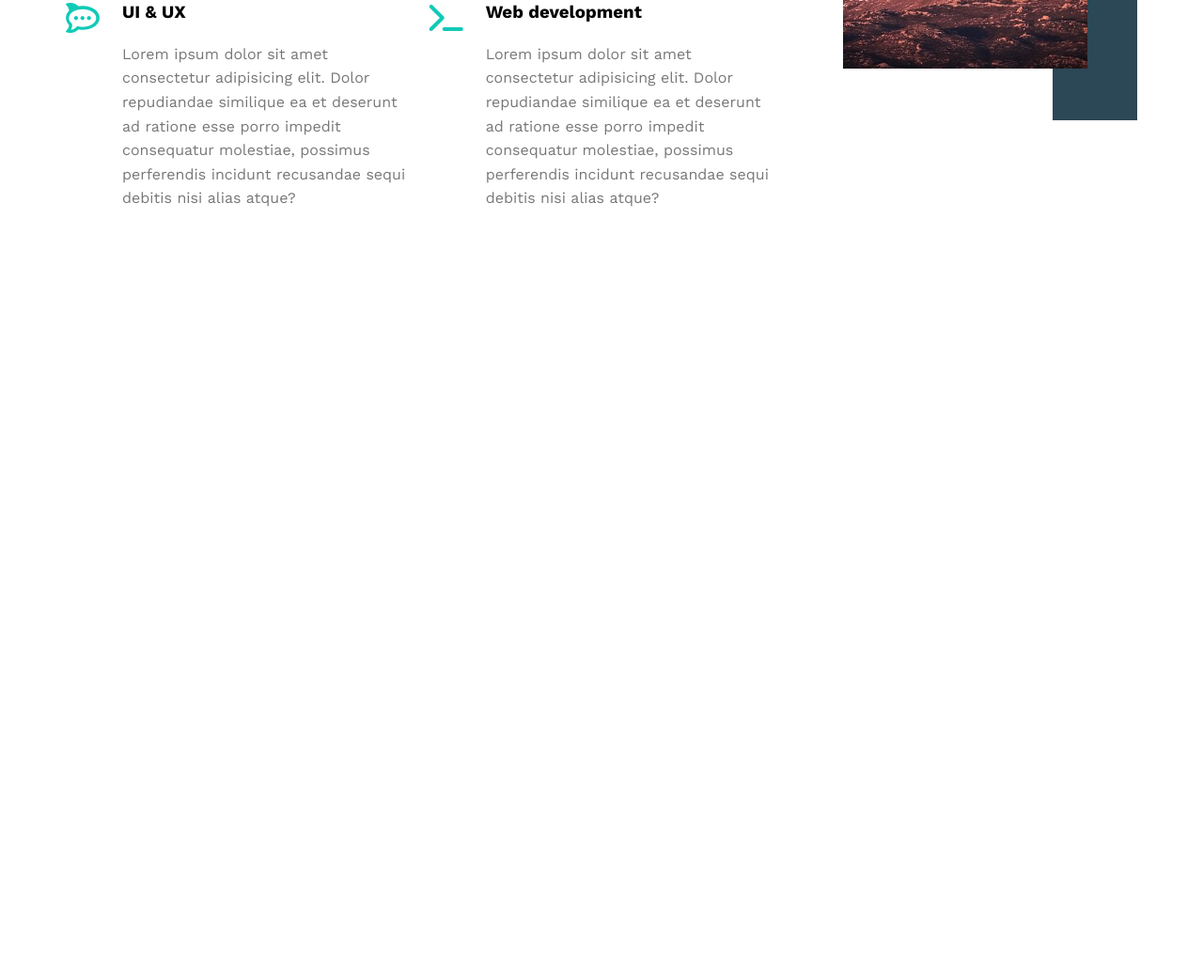
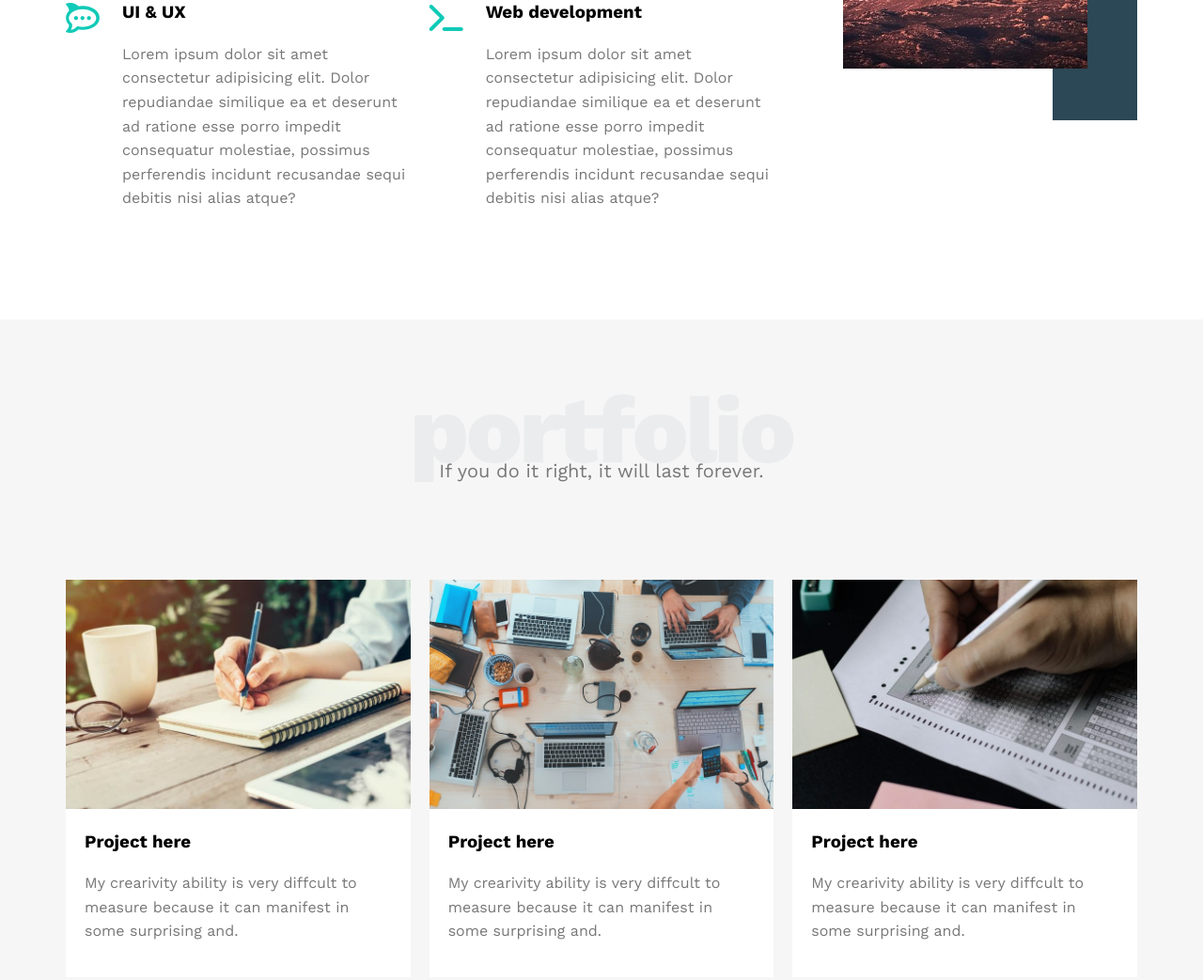
Before and after one commit to TamerHussien/HTML-CSS-Template-1, a plain HTML site: page index.html in a window 1280 px wide. Shown: the part 1835-2878 px from the top of the page at 94% size. Before the commit the page ends 2175 px from the top, so only its background shows below. Drawn offline with nearby package versions, Linux system fonts and the light colour scheme.

Commit message:
create portfolio section

```diff
--- a/css/leon.css
+++ b/css/leon.css
@@ -2,6 +2,8 @@
 :root{
     --mainColor: #10cab7;
     --secondaryColor:#2c4755;
+    --section-padding: 60px;
+    --section-background: #f6f6f6;
 }
 
 /* End Variables */
@@ -119,7 +121,7 @@ body {
     list-style: none;
     margin: 0;
     padding: 0;
-    background-color: #f6f6f6;
+    background-color: var(--section-background);
     position: absolute;
     right: 0;
     min-width: 200px;
@@ -134,7 +136,7 @@ body {
     content: '';
     border-width: 10px;
     border-style: solid;
-    border-color: transparent transparent #f6f6f6 transparent;
+    border-color: transparent transparent var(--section-background) transparent;
     position: absolute;
     right: 5px;
     top: -20px;
@@ -190,10 +192,10 @@ body {
 /* End landing Section */
 
 /* Start Feature Section*/
-.features {
-    padding-bottom: 60px;
-    padding-top: 60px;
-    background-color: #f6f6f6;
+.features, .portfolio {
+    padding-bottom: var(--section-padding);
+    padding-top: var(--section-padding);
+    background-color: var(--section-background);
 }
 
 .features .container {
@@ -225,10 +227,11 @@ body {
 
 /* Start Services Section*/
 .services {
-    padding-bottom: 60px;
-    padding-top: 60px;
+    padding-bottom: var(--section-padding);
+    padding-top: var(--section-padding);
 }
-.services .services-content {
+.services .services-content,
+.portfolio .portfolio-content {
     display: grid;
     grid-template-columns: repeat(auto-fill, minmax(300px, 1fr));
     gap: 20px;
@@ -253,11 +256,13 @@ body {
     flex: 1;
 }
 
-.services h3 {
+.services h3,
+.portfolio h3 {
     margin: 0 0 20px;
 }
 
-.services p {
+.services p,
+.portfolio p  {
     color: #777;
     font-weight: 300px;
     line-height: 1.6;
@@ -289,3 +294,17 @@ body {
     }
 }
 /* End Services Section*/
+
+/* Start Portfolios section */
+.portfolio .card {
+    background-color: white;
+}
+
+.portfolio img {
+    width: 100%;
+}
+
+.portfolio .info {
+    padding: 20px;
+}
+/* End Portfolios section */
--- a/index.html
+++ b/index.html
@@ -148,6 +148,38 @@
         </div>
     </div>
     <!-- End Services section -->
+
+    <!-- Start portfolio -->
+    <div class="portfolio">
+        <div class="container">
+            <h2 class="special-heading">portfolio</h2>
+            <p>If you do it right, it will last forever.</p>
+            <div class="portfolio-content">
+                <div class="card">
+                    <img src="images/portfolio-1.jpg" alt="">
+                    <div class="info">
+                        <h3>Project here</h3>
+                        <p>My crearivity ability is very diffcult to measure because it can manifest in some surprising and.</p>
+                    </div>
+                </div>
+                <div class="card">
+                    <img src="images/portfolio-2.jpg" alt="">
+                    <div class="info">
+                        <h3>Project here</h3>
+                        <p>My crearivity ability is very diffcult to measure because it can manifest in some surprising and.</p>
+                    </div>
+                </div>
+                <div class="card">
+                    <img src="images/portfolio-3.jpg" alt="">
+                    <div class="info">
+                        <h3>Project here</h3>
+                        <p>My crearivity ability is very diffcult to measure because it can manifest in some surprising and.</p>
+                    </div>
+                </div>
+            </div>
+        </div>
+    </div>
+    <!-- End portfolio -->
 </body>
 
 </html>
```
Also changed, not shown: images/portfolio-1.jpg (added), images/portfolio-2.jpg (added), images/portfolio-3.jpg (added).
